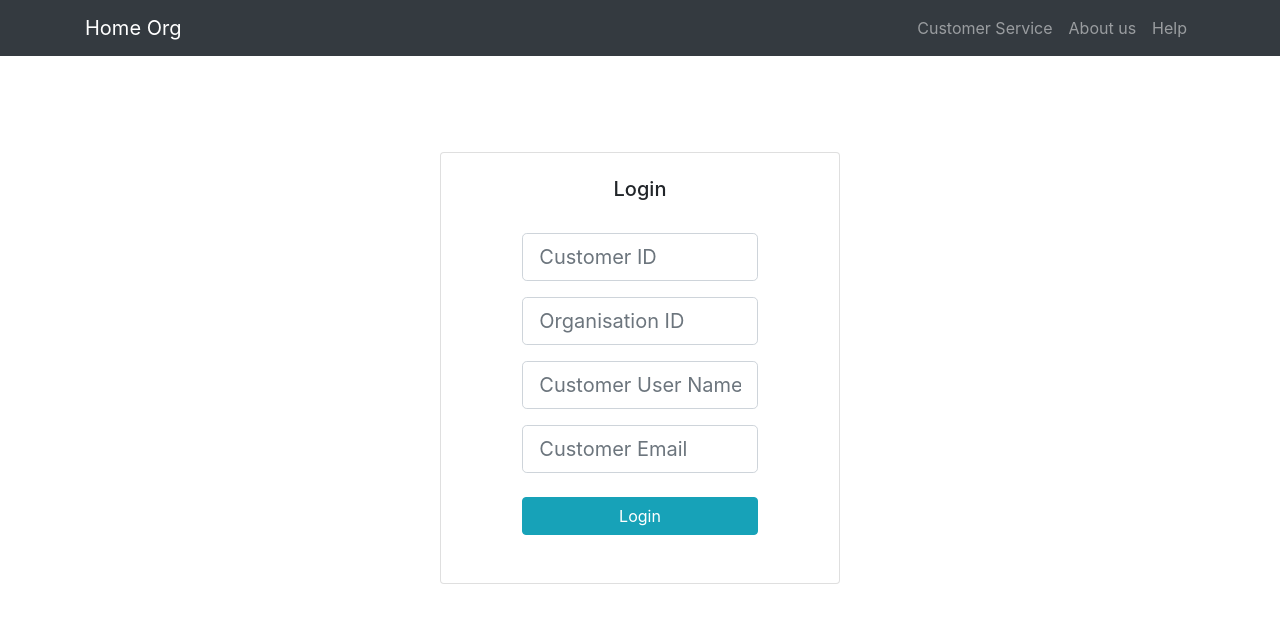
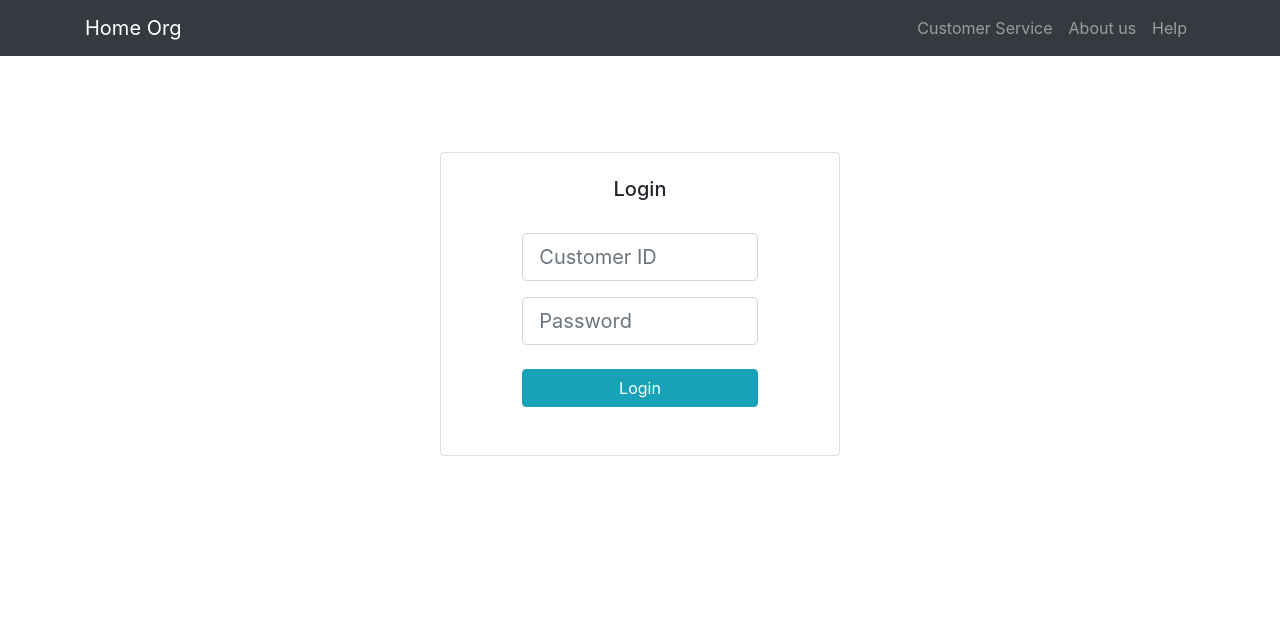
Before and after one commit to greeshmavyas/IRS_CS, a React (Create React App) app in the folder CustomerManagement/FrontEnd/: page / in a window 1280 px wide. Shown: the top 622 px of the page. Built offline with nearby package versions, Linux system fonts and the light colour scheme.

Commit message:
Code changes for customer UI

```diff
--- a/CustomerManagement/FrontEnd/src/App.js
+++ b/CustomerManagement/FrontEnd/src/App.js
@@ -2,7 +2,7 @@ import React, { Component } from "react";
 import "./App.css";
 import { BrowserRouter as Router, Switch, Route } from "react-router-dom";
 import Home from "./Components/Home";
-import OrgLogin from "./Components/OrgLogin";
+import CustomerOrgLogin from "./Components/CustomerOrgLogin";
 import { withCookies } from "react-cookie";
 import CustomerDashboard from "./Components/CustomerDashboard";
 import OrgOwnerDashboard from "./Components/OrgOwnerDashboard";
@@ -19,8 +19,8 @@ function App() {
   return (
     <Router>
       <Switch>
-        <Route exact path="/" component={OrgLogin} />
-        <Route exact path="/login" render={() => <OrgLogin />}></Route>
+        <Route exact path="/" component={CustomerOrgLogin} />
+        <Route exact path="/login" render={() => <CustomerOrgLogin />}></Route>
         <Route exact path="/home" render={() => <Home />}></Route>
         <Route
           exact
--- a/CustomerManagement/FrontEnd/src/Components/CreateCaseModal.js
+++ b/CustomerManagement/FrontEnd/src/Components/CreateCaseModal.js
@@ -92,7 +92,6 @@ class CreateCaseModal extends Component {
                 <Modal.Body>
                 <form onSubmit={this.submitHandler}>
                       <div className="form-group">
-                        <strong>Information:</strong>
                         <textarea
                           type="text"
                           id="Information"
--- a/CustomerManagement/FrontEnd/src/Components/CustomerMessages.js
+++ b/CustomerManagement/FrontEnd/src/Components/CustomerMessages.js
@@ -36,7 +36,8 @@ Format:
           }
           this.state={
               messages:getVal(props.messages),
-              caseId: props.caseId
+              caseId: props.caseId,
+              caseStatus: props.caseStatus
           }
       }
       updateMessage = (newMessage) =>{
@@ -47,7 +48,7 @@ Format:
           })
       }
       render(){
-        return  <AddMessage updateMessage={this.updateMessage} caseId = {this.state.caseId} changeActiveKey = {this.props.changeActiveKey} getHistory = {this.props.getHistory}/>
+        return  <AddMessage updateMessage={this.updateMessage} caseId = {this.state.caseId} caseStatus = {this.state.caseStatus} changeActiveKey = {this.props.changeActiveKey} getHistory = {this.props.getHistory}/>
 
         /*  if(this.state.messages && this.state.messages.length > 0){
               let arr = [];
@@ -88,7 +89,8 @@ Format:
           super(props);
           this.state={
               messageText: "",
-              caseId: props.caseId
+              caseId: props.caseId,
+              caseStatus: props.caseStatus
           }
       }
       changeHandler = (evt) =>{
@@ -149,13 +151,23 @@ Format:
             });
 
       }
+      isDisabled = () =>{
+          return this.state.caseStatus && this.state.caseStatus.toLowerCase() == 'resolved'
+      }
+      getTooltip = () =>{
+          if(this.state.caseStatus && this.state.caseStatus.toLowerCase() == 'resolved'){
+              return "Cannot add message on a resolved case"
+          } else {
+              return "";
+          }
+      }
       render(){
         return (
             <Form className = "addMessage">
             <Form.Group controlId="addmessage">
-                <Form.Control type="text" as="textarea" className = "messageTextArea" value={this.state.messageText} placeholder="Add Comment" onChange={this.changeHandler}/>
+                <Form.Control type="text" as="textarea" className = "messageTextArea" tooltip = {this.getTooltip()} disabled={this.isDisabled()} value={this.state.messageText} placeholder="Add Comment" onChange={this.changeHandler}/>
             </Form.Group>
-            <Button variant="info" className="float-right"  onClick = {this.submitHandler}>
+            <Button variant="info" className="float-right" disabled={this.isDisabled()} onClick = {this.submitHandler}>
                 Submit
             </Button>
             <br/><br/>
--- /dev/null
+++ b/CustomerManagement/FrontEnd/src/Components/CustomerOrgLogin.js
@@ -0,0 +1,113 @@
+import React, { Component } from "react";
+import Card from "react-bootstrap/Card";
+import CustomerNavbarLogin from "./CustomerNavbarLogin";
+import { Redirect } from "react-router";
+import config from "../config/settings.js"
+import axios from "axios";
+import Home from "./Home.js"
+
+class CustomerOrgLogin extends Component {
+  constructor() {
+    super();
+    this.state = {
+      userId: "",
+      //organisationId: "",
+      //userName:"",
+      //emailId:"",
+      errors: {},
+      loggedIn: false
+    };
+  }
+
+  onChange = (e) => {
+    this.setState({
+      [e.target.name]: e.target.value,
+    });
+  };
+
+  loginHandler = (evt) => {
+    evt.preventDefault();
+    let {customerId} = this.state;
+    axios({
+      method: 'get',
+      url: config.rooturl+"/details/"+customerId
+    }).then((resp)=>{
+      debugger;
+      console.log(resp);
+      if(resp && resp.data && resp.data.length > 0){
+        let details = resp.data[0];
+        window.localStorage.setItem("customerId", details.CustomerID);
+        window.localStorage.setItem("organisationId", details.OrganisationID);
+        window.localStorage.setItem("customerName", details.CustomerName);
+        window.localStorage.setItem("emailId", details.Email);
+        window.localStorage.setItem("userType", "customer");
+      }
+      this.setState({
+        loggedIn: true
+      })
+    });
+  };
+
+  render() {
+    debugger;
+    if(this.state.loggedIn){
+      return <Home/>
+    }
+
+    return (
+      <div>
+        <CustomerNavbarLogin />
+        <br></br>
+        <br></br>
+        <br></br>
+        <center>
+          <Card style={{ width: "25rem" }}>
+            <div className="container">
+              <div className="row">
+                <div className="col-md-8 m-auto">
+                  <br></br>
+                  <h5>Login</h5>
+                  <br></br>
+                  <form onSubmit = {this.loginHandler}>
+                    <div className="form-group">
+
+                      <input
+                        type="text"
+                        className="form-control form-control-lg"
+                        placeholder="Customer ID"
+                        name="customerId"
+                        value={this.state.customerId}
+                        onChange={this.onChange}
+                      />
+                    </div>
+                    <div className="form-group">
+
+                      <input
+                        type="password"
+                        className="form-control form-control-lg"
+                        placeholder="Password"
+                        name="password"
+                      />
+                    </div>
+
+                    <button
+                      type="submit"
+                      className="btn btn-info btn-block mt-4"
+                    >
+                      Login
+                    </button>
+
+                    <br></br>
+                    <br></br>
+                  </form>
+                </div>
+              </div>
+            </div>
+          </Card>
+        </center>
+      </div>
+    );
+  }
+}
+
+export default CustomerOrgLogin;
--- a/CustomerManagement/FrontEnd/src/Components/OrgLogin.js
+++ /dev/null
@@ -1,116 +0,0 @@
-import React, { Component } from "react";
-import Card from "react-bootstrap/Card";
-import CustomerNavbarLogin from "./CustomerNavbarLogin";
-import { Redirect } from "react-router";
-
-class OrgLogin extends Component {
-  constructor() {
-    super();
-    this.state = {
-      userId: "",
-      organisationId: "",
-      userName:"",
-      emailId:"",
-      errors: {},
-    };
-  }
-
-  onChange = (e) => {
-    this.setState({
-      [e.target.name]: e.target.value,
-    });
-  };
-
-  loginHandler = () => {
-    let {customerId, organisationId, customerName, emailId} = this.state;
-    window.localStorage.setItem("customerId", customerId);
-    window.localStorage.setItem("organisationId", organisationId);
-    window.localStorage.setItem("customerName", customerName);
-    window.localStorage.setItem("emailId", emailId);
-    window.localStorage.setItem("userType", "customer");
-  };
-
-  render() {
-
-    return (
-      <div>
-        <CustomerNavbarLogin />
-        <br></br>
-        <br></br>
-        <br></br>
-        <center>
-          <Card style={{ width: "25rem" }}>
-            <div className="container">
-              <div className="row">
-                <div className="col-md-8 m-auto">
-                  <br></br>
-                  <h5>Login</h5>
-                  <br></br>
-                  <form>
-                    <div className="form-group">
-
-                      <input
-                        type="text"
-                        className="form-control form-control-lg"
-                        placeholder="Customer ID"
-                        name="customerId"
-                        value={this.state.customerId}
-                        onChange={this.onChange}
-                      />
-                    </div>
-                    <div className="form-group">
-
-                      <input
-                        type="text"
-                        className="form-control form-control-lg"
-                        placeholder="Organisation ID"
-                        name="organisationId"
-                        value={this.state.organisationId}
-                        onChange={this.onChange}
-                      />
-                    </div>
-                    <div className="form-group">
-
-                      <input
-                        type="text"
-                        className="form-control form-control-lg"
-                        placeholder="Customer User Name"
-                        name="customerName"
-                        value={this.state.customerName}
-                        onChange={this.onChange}
-                      />
-                    </div>
-                    <div className="form-group">
-
-                      <input
-                        type="text"
-                        className="form-control form-control-lg"
-                        placeholder="Customer Email"
-                        name="emailId"
-                        value={this.state.emailId}
-                        onChange={this.onChange}
-                      />
-                    </div>
-
-                    <a
-                      href="/home"
-                      onClick={this.loginHandler}
-                      className="btn btn-info btn-block mt-4"
-                    >
-                      Login
-                    </a>
-
-                    <br></br>
-                    <br></br>
-                  </form>
-                </div>
-              </div>
-            </div>
-          </Card>
-        </center>
-      </div>
-    );
-  }
-}
-
-export default OrgLogin;
```
Also changed, not shown: CustomerManagement/FrontEnd/src/Components/CustomerCaseDisplay.js (+15 -5 lines), 2 other files (tests, documents, lock files or other folders).
